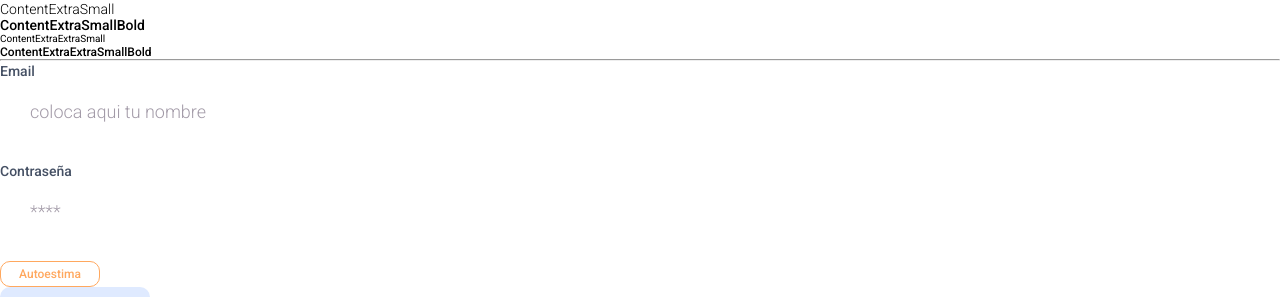
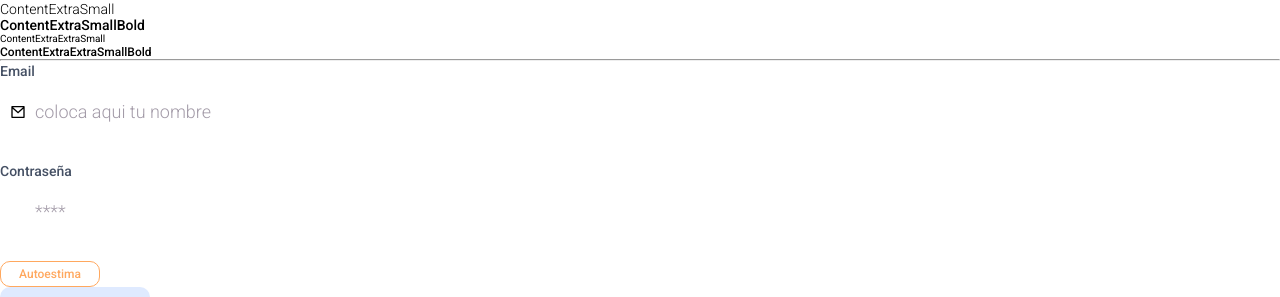
Before and after one commit to Franco-Sanchez/Psike-Front, a React (Create React App) app: page / in a window 1280 px wide. Shown: the part 445-742 px from the top of the page. Built offline with nearby package versions, Linux system fonts and the light colour scheme.

Commit message:
Added new component, Input with Icon. Now we can add a incon into an input filed if we need

```diff
--- a/src/components/Containers/FormField.js
+++ b/src/components/Containers/FormField.js
@@ -12,7 +12,13 @@ const StyledDiv = styled.div`
   flex-direction: column;
   margin-bottom: 24px;
   gap: 8px;
+  position: relative;
   p {
     color: ${colors.black};
   }
+  svg {
+    position: absolute;
+    top: 43px;
+    left: 10px;
+  }
 `;
--- a/src/components/Documentation.js
+++ b/src/components/Documentation.js
@@ -24,6 +24,7 @@ import {
 import FormField from "./Containers/FormField";
 import { TagItem, TagItemFill } from "./UI/Tag";
 import InputField from "./UI/Input";
+import { RiMailLine } from "react-icons/ri";
 
 export default function Documentation() {
   return (
@@ -50,15 +51,16 @@ export default function Documentation() {
       <ContentXXS>ContentExtraExtraSmall</ContentXXS>
       <ContentXXSB>ContentExtraExtraSmallBold</ContentXXSB>
       <hr />
-      {/* Form Field */}
+      {/* Form Field- Input with icon */}
       <FormField>
         <ContentXSB>Email</ContentXSB>
+        <RiMailLine />
         <InputField type="text" placeholder="coloca aqui tu nombre" />
       </FormField>
-
+      {/* Form Field- Input without icon */}
       <FormField>
         <ContentXSB>Contraseña</ContentXSB>
-        <InputField type="password" placeholder="****" />
+        <InputField type="password" placeholder="****"></InputField>
       </FormField>
       {/* Tags */}
       <TagItem>
@@ -67,6 +69,7 @@ export default function Documentation() {
       <TagItemFill>
         <ContentM>Temperamental</ContentM>
       </TagItemFill>
+
     </div>
   );
 }
--- a/src/components/UI/Input.js
+++ b/src/components/UI/Input.js
@@ -19,10 +19,9 @@ const StyledInput = styled.input`
   font-size: 18px;
   line-height: 21px;
   color: ${colors.black};
-  padding: 13px 20px;
+  padding: 13px 35px;
   border-radius: 10px;
   border: none;
-  padding-left: 30px;
 
   &::placeholder {
     color: ${colors.gray_ligth2};
```
